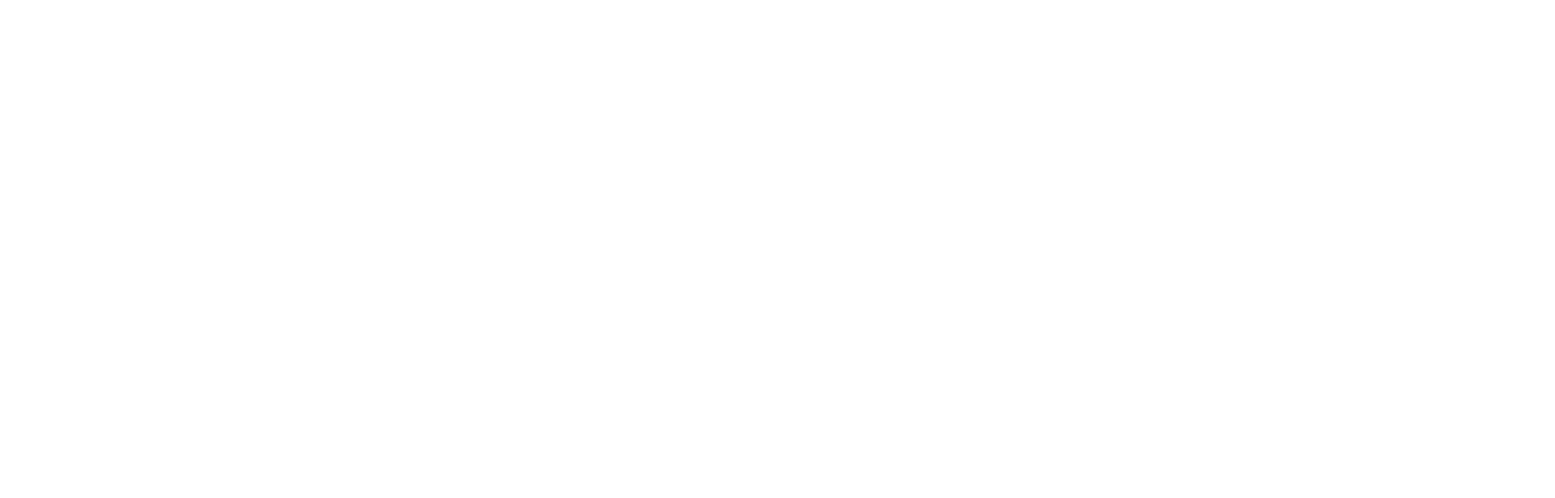
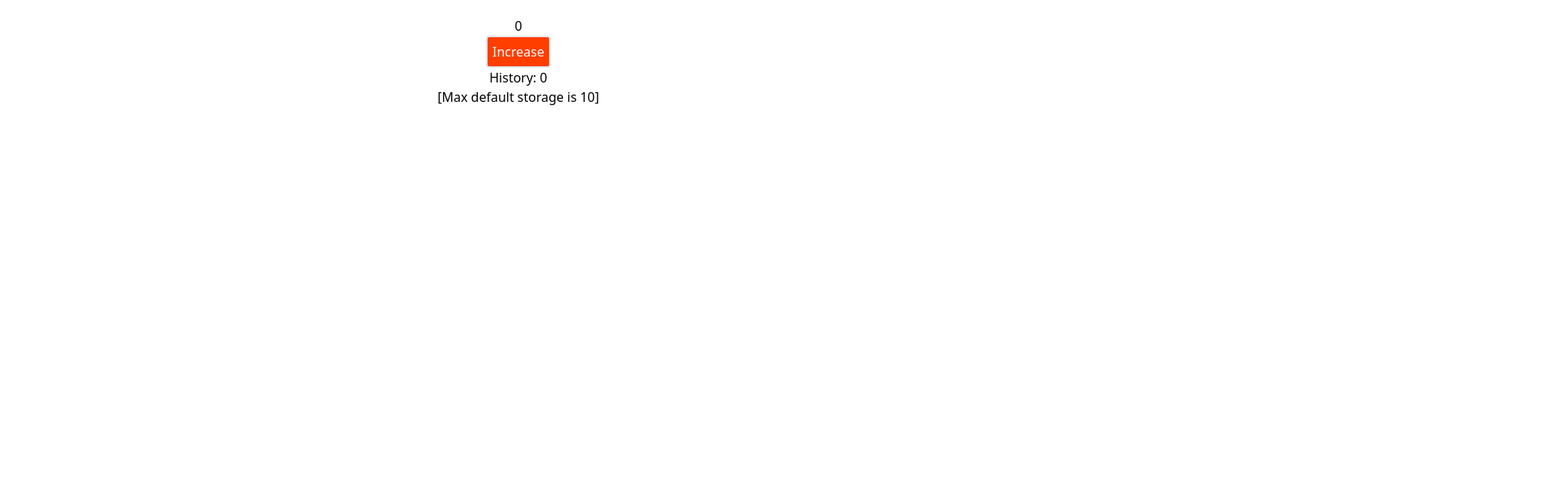
Before and after one commit to vasucp1207/sveltronics, a SvelteKit app: page / in a window 1280 px wide. Shown: the top 616 px of the page at 81% size, 1920 px wide, since content can reach past the window. Built offline with nearby package versions, Linux system fonts and the light colour scheme.

Commit message:
add basic history function

```diff
--- /dev/null
+++ b/src/lib/history/demo.svelte
@@ -0,0 +1,23 @@
+<script>
+  import { useHistory } from "./index";
+
+  let count = 0;
+
+  let history;
+  $: {
+    history = useHistory(count);
+  }
+</script>
+
+<div class="m-5 flex justify-center items-center flex-col">
+  <div>{count}</div>
+  <button
+    on:click={() => (count += 1)}
+    class="bg-[#ff3e00] p-1 text-white rounded border-2 w-20 h-10"
+  >
+    Increase
+  </button>
+
+  <div>History: {history}</div>
+  <div>[Max default storage is 10]</div>
+</div>
--- /dev/null
+++ b/src/lib/history/index.ts
@@ -0,0 +1,10 @@
+let history = [];
+let maxStorage = 10;
+export function useHistory(value) {
+  if(history.length === 10) {
+    history.pop();
+  }
+  history.unshift(value);
+
+  return history;
+}
--- a/src/routes/+page.svelte
+++ b/src/routes/+page.svelte
@@ -1,5 +1,5 @@
 <script>
-  import Demo from "$lib/windowScroll/demo.svelte";
+  import Demo from "$lib/history/demo.svelte";
 
 </script>
 
@@ -8,10 +8,10 @@
 </div>
 
 <style lang="postcss">
-  div {
+  /* div {
     height: 200vh;
     width: 200vw;
-  }
+  } */
 </style>
 
 <!-- Todo: add return types to the functions later on -->
```
